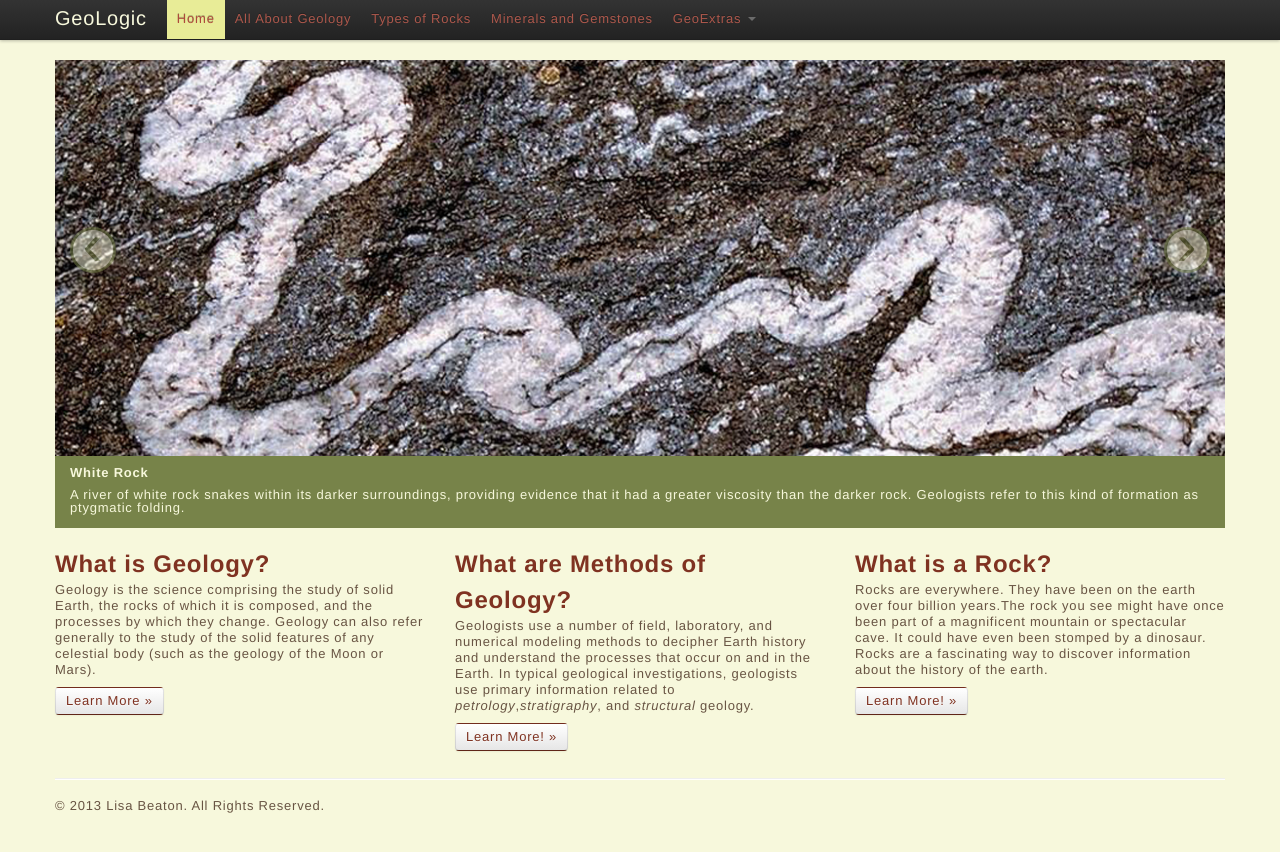
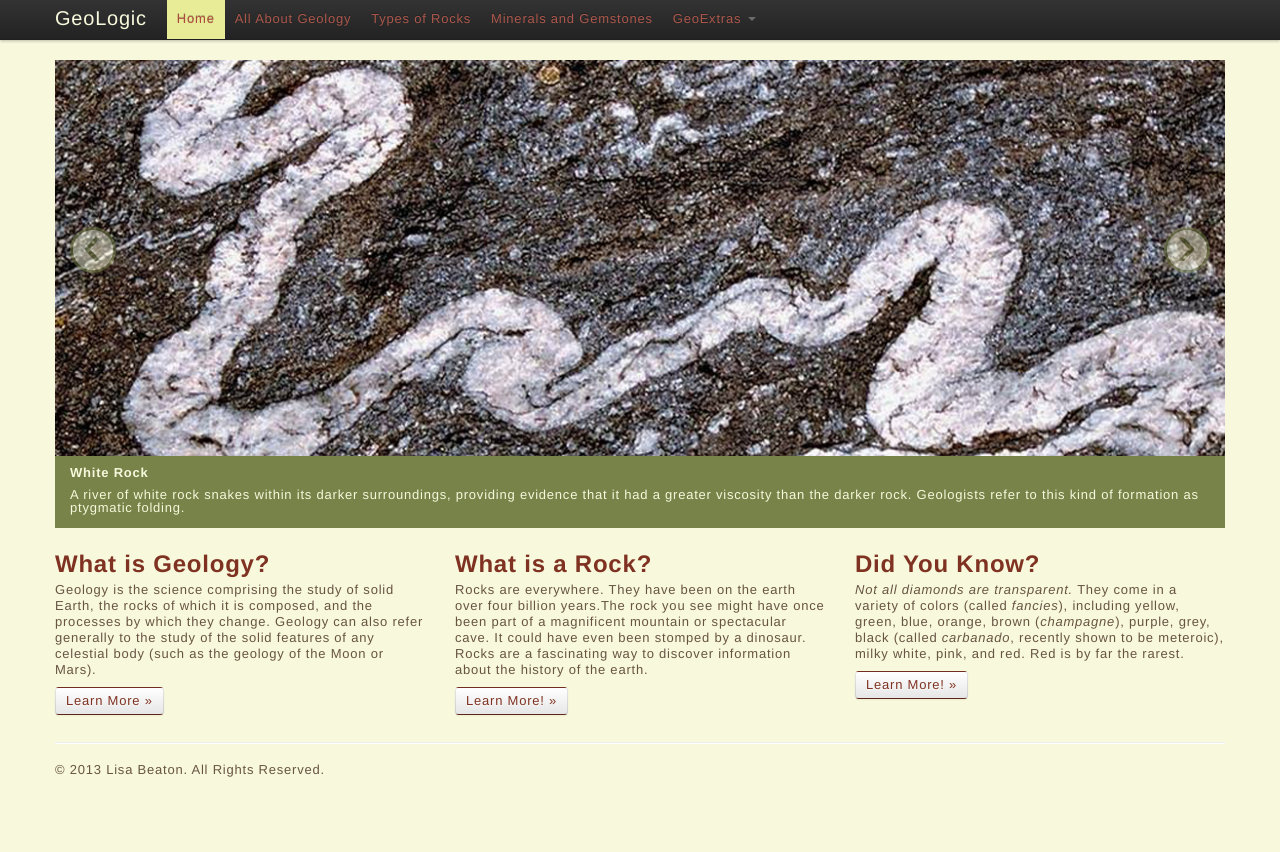
Before and after one commit to beat0090/large-data-website, a Jekyll site: the page index.html, which Jekyll copies as it is, in a window 1280 px wide. Shown: the top 852 px of the page. Built offline with Jekyll 4.4.1, drawn with Linux system fonts in a browser that asks for light colours; nearby versions of some CDN libraries.

Commit message:
Added new index.html

```diff
--- a/index.html
+++ b/index.html
@@ -43,22 +43,22 @@
             <span class="icon-bar"></span>
             <span class="icon-bar"></span>
           </a>
-          <a class="brand" href="#">GeoLogic</a>
+          <a class="brand" href="index.html">GeoLogic</a>
           <div class="nav-collapse">
             <ul class="nav">
-              <li class="active"><a href="#">Home</a></li>
-              <li><a href="#about">All About Geology</a></li>
-			  <li><a href="#rocks">Types of Rocks</a></li>
-              <li><a href="#contact">Minerals and Gemstones</a></li>
+              <li class="active"><a href="index.html">Home</a></li>
+              <li><a href="about.html">All About Geology</a></li>
+			  <li><a href="rocks.html">Types of Rocks</a></li>
+              <li><a href="mineralsandgemstones.html">Minerals and Gemstones</a></li>
               <li class="dropdown">
                 <a href="#" class="dropdown-toggle" data-toggle="dropdown">
                       GeoExtras
                       <b class="caret"></b>
                 </a>
                 <ul class="dropdown-menu">
-                  <li><a href="#">Gallery</a></li>
-				   <li><a href="#">Fossils</a></li>
-                  <li><a href="#">Fun Facts</a></li>
+                  <li><a href="gallery.html">Gallery</a></li>
+				   <li><a href="fossils.html">Fossils</a></li>
+                  <li><a href="funfacts.html">Fun Facts</a></li>
                 </ul>
               </li><!-- dropdown -->
             </ul><!-- /.nav -->
@@ -122,18 +122,18 @@
         <div class="span4">
           <h2>What is Geology?</h2>
            <p>Geology is the science comprising the study of solid Earth, the rocks of which it is composed, and the processes by which they change. Geology can also refer generally to the study of the solid features of any celestial body (such as the geology of the Moon or Mars). </p>
-          <p><a class="btn" href="#">Learn More &raquo;</a></p>
+          <p><a class="btn" href="about.html">Learn More &raquo;</a></p>
         </div>
-        <div class="span4">
-          <h2>What are Methods of Geology?</h2>
-           <p>Geologists use a number of field, laboratory, and numerical modeling methods to decipher Earth history and understand the processes that occur on and in the Earth. In typical geological investigations, geologists use primary information related to <em>petrology</em>,<em>stratigraphy</em>, and <em>structural</em> geology. </p>
-          <p><a class="btn" href="#">Learn More! &raquo;</a></p>
-       </div>
         <div class="span4">
           <h2>What is a Rock?</h2>
           <p>Rocks are everywhere. They have been on the earth over four billion years.The rock you see might have once been part of a magnificent mountain or spectacular cave. It could have even been stomped by a dinosaur. Rocks are a fascinating way to discover information about the history of the earth.</p>
-          <p><a class="btn" href="#">Learn More! &raquo;</a></p>
+          <p><a class="btn" href="rocks.html">Learn More! &raquo;</a></p>
         </div>
+		        <div class="span4">
+          <h2>Did You Know?</h2>
+           <p><em>Not all diamonds are transparent.</em> They come in a variety of colors (called <em>fancies</em>), including yellow, green, blue, orange, brown (<em>champagne</em>), purple, grey, black (called <em>carbanado</em>, recently shown to be meteroic), milky white, pink, and red. Red is by far the rarest.  </p>
+          <p><a class="btn" href="funfacts.html">Learn More! &raquo;</a></p>
+       </div>
       </div>
 
       <hr>
```
